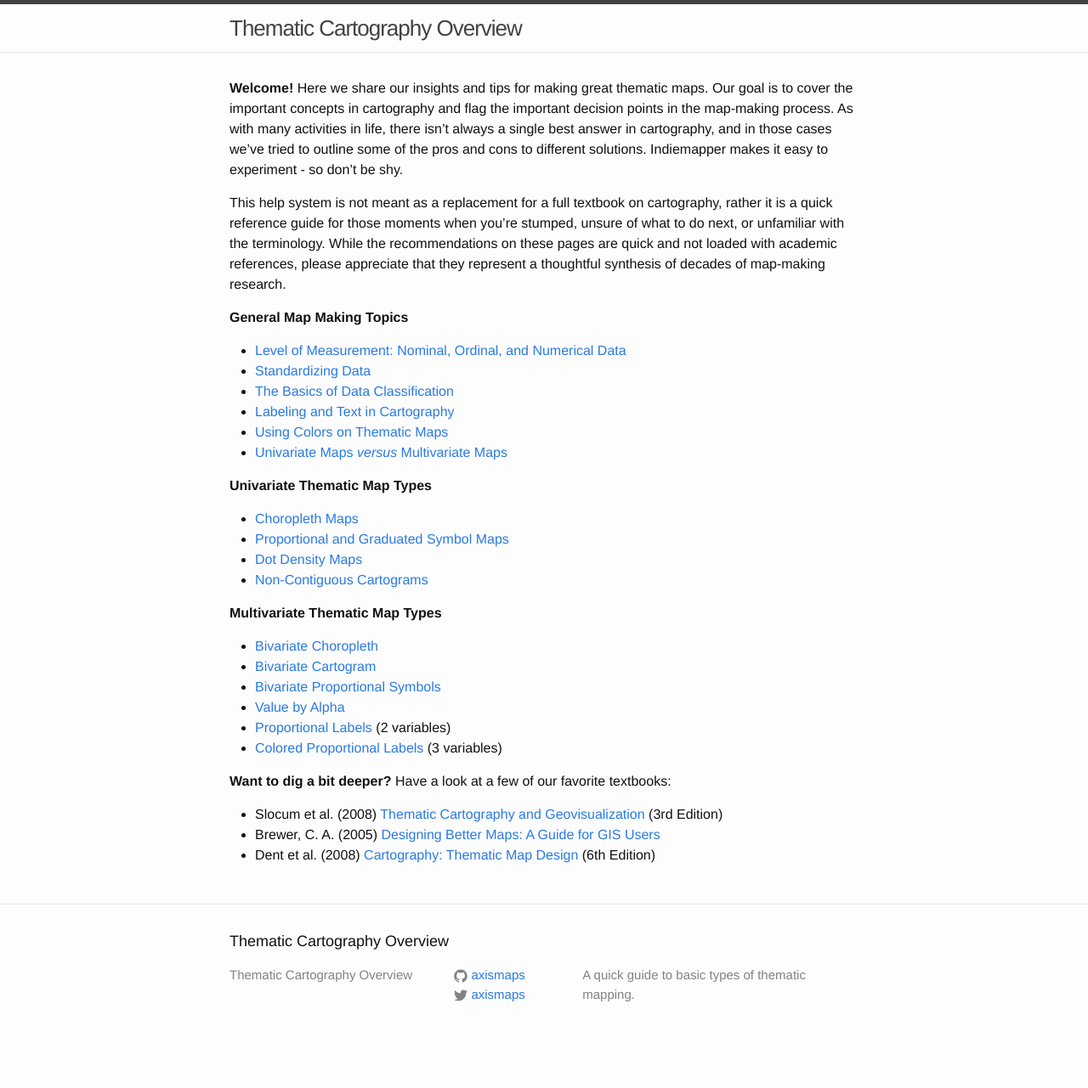
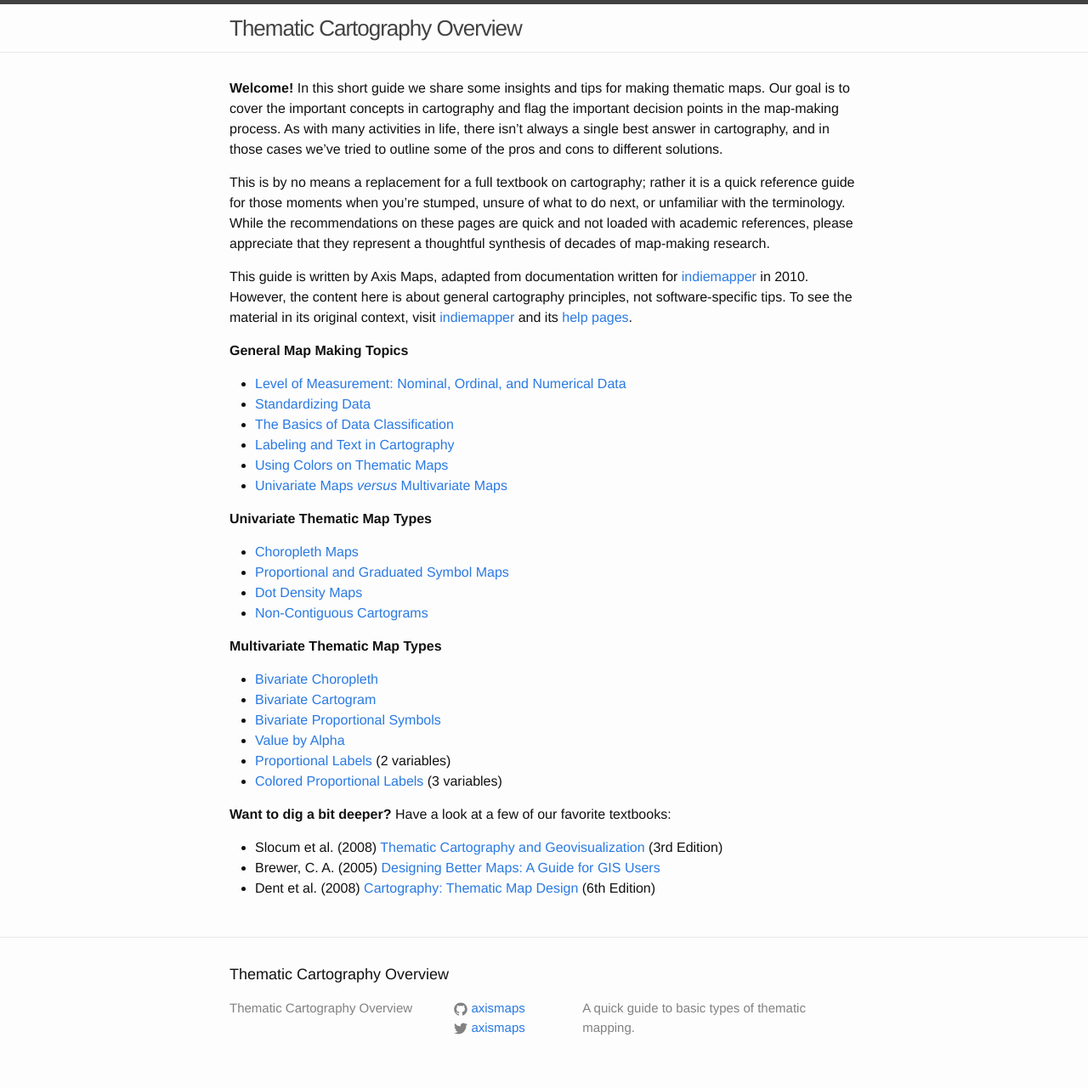
Before and after one commit to axismaps/thematic-cartography, a Jekyll site: the page built from index.md, in a window 1280 px wide. Shown: the whole page at 85% size. Built offline with Jekyll 4.4.1, drawn with Linux system fonts in a browser that asks for light colours; before the commit the page ends 1242 px from its top, so only the background shows below that.

Commit message:
Update text, fix links

```diff
--- a/index.md
+++ b/index.md
@@ -2,9 +2,11 @@
 layout: default
 ---
 
-**Welcome!** Here we share our insights and tips for making great thematic maps. Our goal is to cover the important concepts in cartography and flag the important decision points in the map-making process. As with many activities in life, there isn't always a single best answer in cartography, and in those cases we've tried to outline some of the pros and cons to different solutions. Indiemapper makes it easy to experiment - so don't be shy.
+**Welcome!** In this short guide we share some insights and tips for making thematic maps. Our goal is to cover the important concepts in cartography and flag the important decision points in the map-making process. As with many activities in life, there isn't always a single best answer in cartography, and in those cases we've tried to outline some of the pros and cons to different solutions.
 
-This help system is not meant as a replacement for a full textbook on cartography, rather it is a quick reference guide for those moments when you're stumped, unsure of what to do next, or unfamiliar with the terminology. While the recommendations on these pages are quick and not loaded with academic references, please appreciate that they represent a thoughtful synthesis of decades of map-making research.
+This is by no means a replacement for a full textbook on cartography; rather it is a quick reference guide for those moments when you're stumped, unsure of what to do next, or unfamiliar with the terminology. While the recommendations on these pages are quick and not loaded with academic references, please appreciate that they represent a thoughtful synthesis of decades of map-making research.
+
+This guide is written by Axis Maps, adapted from documentation written for [indiemapper](http://indiemapper.com) in 2010. However, the content here is about general cartography principles, not software-specific tips. To see the material in its original context, visit [indiemapper](http://indiemapper.com) and its [help pages](http://indiemapper.com/app/learnmore.php?l=index).
 
 **General Map Making Topics**
 
@@ -28,8 +30,8 @@ This help system is not meant as a replacement for a full textbook on cartograph
 *   [Bivariate Cartogram](articles/bivariate_cartograms.html)
 *   [Bivariate Proportional Symbols](articles/bivariate_proportional.html)
 *   [Value by Alpha](articles/value_by_alpha.html)
-*   [Proportional Labels](proportional_labels.html) (2 variables)
-*   [Colored Proportional Labels](trivariate_labels.html) (3 variables)
+*   [Proportional Labels](articles/proportional_labels.html) (2 variables)
+*   [Colored Proportional Labels](articles/trivariate_labels.html) (3 variables)
 
 **Want to dig a bit deeper?** Have a look at a few of our favorite textbooks:
 
```
